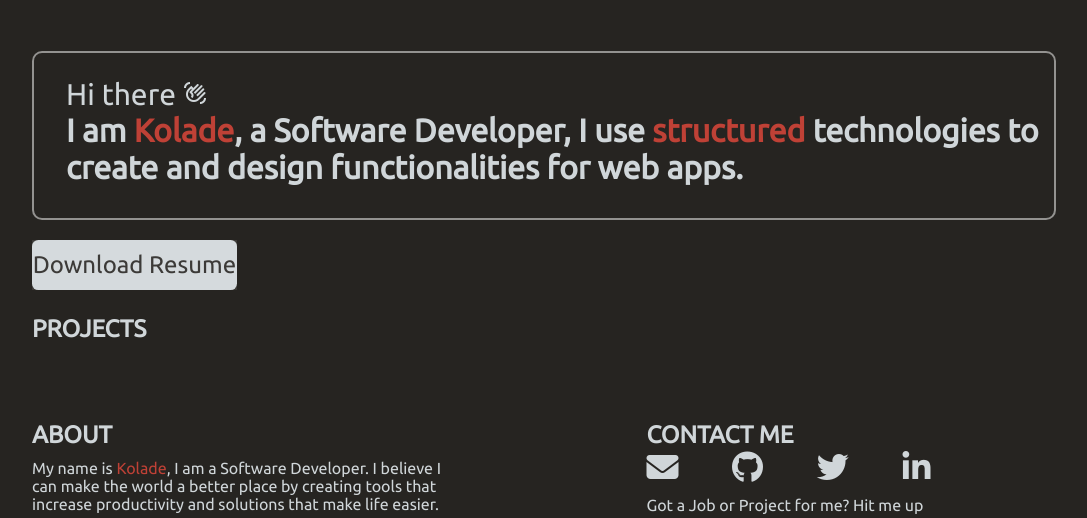
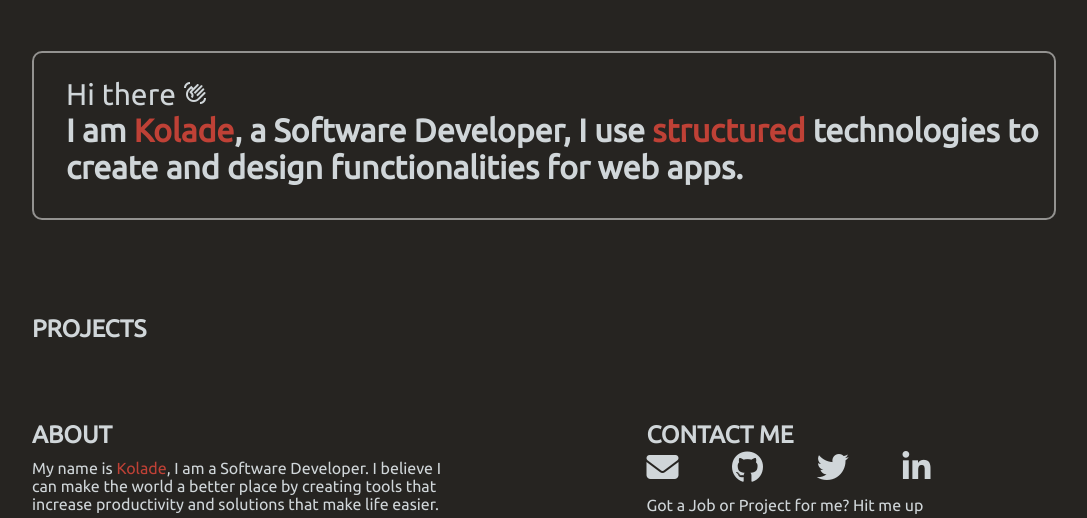
Before and after one commit to emmakolade/portfolioBlog, a Django app: template blogP/templates/store/index.html in a window 1280 px wide. Shown: the part 79-597 px from the top of the page, without its empty margins (96-1183 px from the left). Run offline with Django 4.2, Linux system fonts and the light colour scheme; the template is opened without the code that fills it, so the values that code supplies are empty; some libraries are stand-ins or nearby versions.

Commit message:
resume removed

```diff
--- a/blogP/templates/store/index.html
+++ b/blogP/templates/store/index.html
@@ -86,12 +86,12 @@
           </h1>
           <span> </span>
         </div>
-        <div class="box-btn">
+        {% comment %} <div class="box-btn">
           <a
             href="https://drive.google.com/file/d/1dbN88LHMe2VVv0DRNHwGpeZzpI2OQRK9/view?usp=share_link"
             ><button class="btn-down">Download Resume</button></a
           >
-        </div>
+        </div> {% endcomment %}
       </div>
     </div>
 
```
